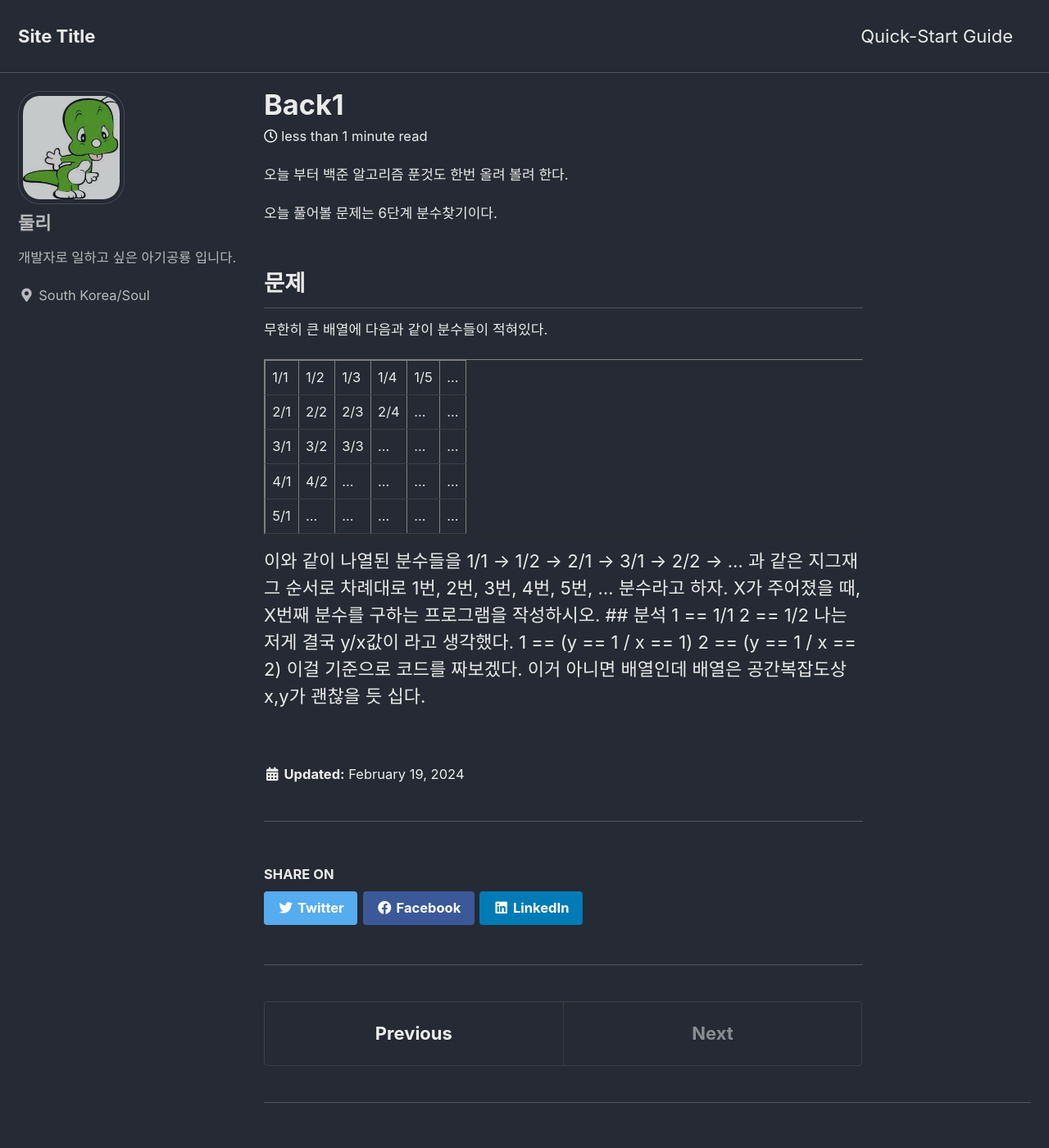
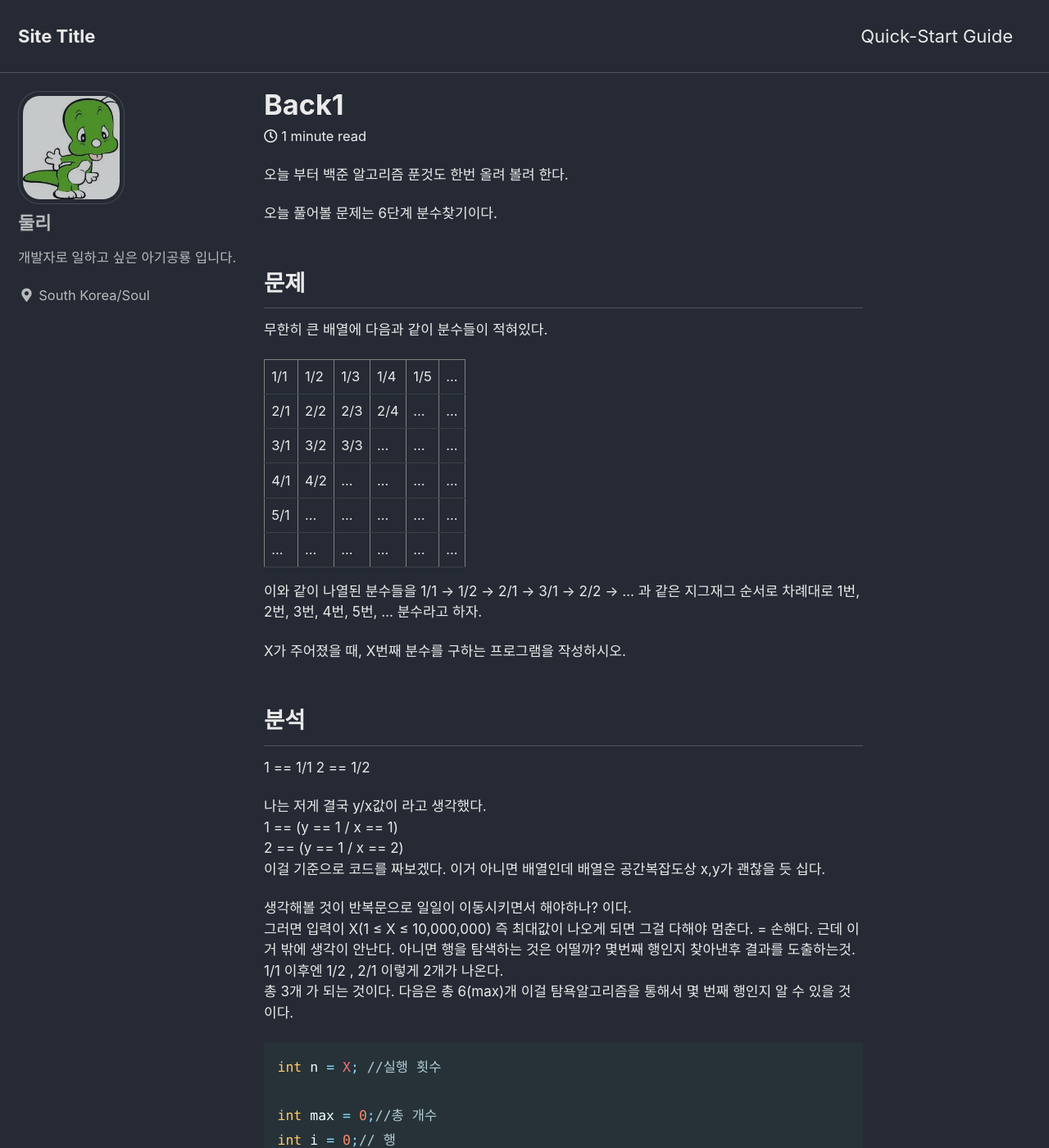
Before and after one commit to apfhddy/apfhddy.github.io, a Jekyll site: the page built from _posts/2024-02-19-back1.md, in a window 1280 px wide and 1400 px high. Shown: the whole window at 82% size. Built offline with Jekyll 4.4.1, drawn with Linux system fonts in a browser that asks for light colours; cached includes are drawn as plain includes; some of the changed text lies outside the part shown.

Commit message:
업데이트

````diff
--- a/_posts/2024-02-19-back1.md
+++ b/_posts/2024-02-19-back1.md
@@ -5,47 +5,57 @@
 ## 문제
 무한히 큰 배열에 다음과 같이 분수들이 적혀있다.
 <table border="1">
-    <tr>
-        <td>1/1</td>
-        <td>1/2</td>
-        <td>1/3</td>
-        <td>1/4</td>
-        <td>1/5</td>
-        <td>...</td>
-    </tr>
-    <tr>
-        <td>2/1</td>
-        <td>2/2</td>
-        <td>2/3</td>
-        <td>2/4</td>
-        <td>...</td>
-        <td>...</td>
-    </tr>
-    <tr>
-        <td>3/1</td>
-        <td>3/2</td>
-        <td>3/3</td>
-        <td>...</td>
-        <td>...</td>
-        <td>...</td>
-    </tr>
-    <tr>
-        <td>4/1</td>
-        <td>4/2</td>
-        <td>...</td>
-        <td>...</td>
-        <td>...</td>
-        <td>...</td>
-    </tr>
-    <tr>
-        <td>5/1</td>
-        <td>...</td>
-        <td>...</td>
-        <td>...</td>
-        <td>...</td>
-        <td>...</td>
-    </tr>
-<table>
+    <tbody>
+        <tr>
+            <td>1/1</td>
+            <td>1/2</td>
+            <td>1/3</td>
+            <td>1/4</td>
+            <td>1/5</td>
+            <td>...</td>
+        </tr>
+        <tr>
+            <td>2/1</td>
+            <td>2/2</td>
+            <td>2/3</td>
+            <td>2/4</td>
+            <td>...</td>
+            <td>...</td>
+        </tr>
+        <tr>
+            <td>3/1</td>
+            <td>3/2</td>
+            <td>3/3</td>
+            <td>...</td>
+            <td>...</td>
+            <td>...</td>
+        </tr>
+        <tr>
+            <td>4/1</td>
+            <td>4/2</td>
+            <td>...</td>
+            <td>...</td>
+            <td>...</td>
+            <td>...</td>
+        </tr>
+        <tr>
+            <td>5/1</td>
+            <td>...</td>
+            <td>...</td>
+            <td>...</td>
+            <td>...</td>
+            <td>...</td>
+        </tr>
+         <tr>
+            <td>...</td>
+            <td>...</td>
+            <td>...</td>
+            <td>...</td>
+            <td>...</td>
+            <td>...</td>
+        </tr>
+    </tbody>
+</table>
 이와 같이 나열된 분수들을 1/1 → 1/2 → 2/1 → 3/1 → 2/2 → … 과 같은 지그재그 순서로 차례대로 1번, 2번, 3번, 4번, 5번, … 분수라고 하자.
 
 X가 주어졌을 때, X번째 분수를 구하는 프로그램을 작성하시오.
@@ -58,3 +68,28 @@ X가 주어졌을 때, X번째 분수를 구하는 프로그램을 작성하시
 1 == (y == 1 / x == 1)
 2 == (y == 1 / x == 2)
 이걸 기준으로 코드를 짜보겠다. 이거 아니면 배열인데 배열은 공간복잡도상 x,y가 괜찮을 듯 십다.
+
+생각해볼 것이 반복문으로 일일이 이동시키면서 해야하나? 이다.
+그러면 입력이 X(1 ≤ X ≤ 10,000,000) 즉 최대값이 나오게 되면 그걸 다해야 멈춘다. = 손해다. 근데 이거 밖에 생각이 안난다.
+아니면 행을 탐색하는 것은 어떨까? 몇번째 행인지 찾아낸후 결과를 도출하는것. 1/1 이후엔 1/2 , 2/1 이렇게 2개가 나온다.
+총 3개 가 되는 것이다. 다음은 총 6(max)개 이걸 탐욕알고리즘을 통해서 몇 번째 행인지 알 수 있을 것이다.
+```java
+int n = X; //실행 횟수
+
+int max = 0;//총 개수
+int i = 0;// 행
+while(n > max) {
+    max += ++i;
+}
+int index = n - max; // 실행횟수 빼기 총 횟수
+
+System.out.println(index +" "+max+" "+i);
+
+// n = 4 일 경우 index( -2 ) max(  6 ) i( 3 ) x( 1 )
+// n = 5 일 경우 index( -1 ) max(  6 ) i( 3 ) x( 2 )
+// n = 6 일 경우 index(  0 ) max(  6 ) i( 3 )
+// n = 7 일 경우 index( -3 ) max( 10 ) i( 4 )
+// n = 8 일 경우 index( -2 ) max( 10 ) i( 4 )
+```
+위에 표를 보면 4, 5, 6은 모두 같은 행이다.
+max도 맞다.
--- a/_sass/minimal-mistakes/_tables.scss
+++ b/_sass/minimal-mistakes/_tables.scss
@@ -3,9 +3,9 @@
    ========================================================================== */
 
 table {
-  display: block;
+  /*display: block;
+  width: 100%;*/
   margin-bottom: 1em;
-  width: 100%;
   font-family: $global-font-family;
   font-size: $type-size-6;
   border-collapse: collapse;
````
